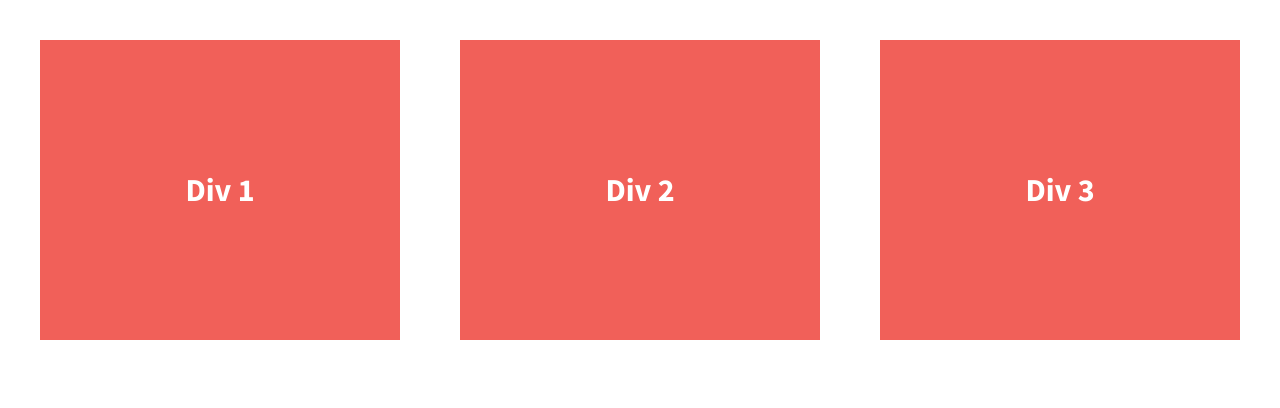
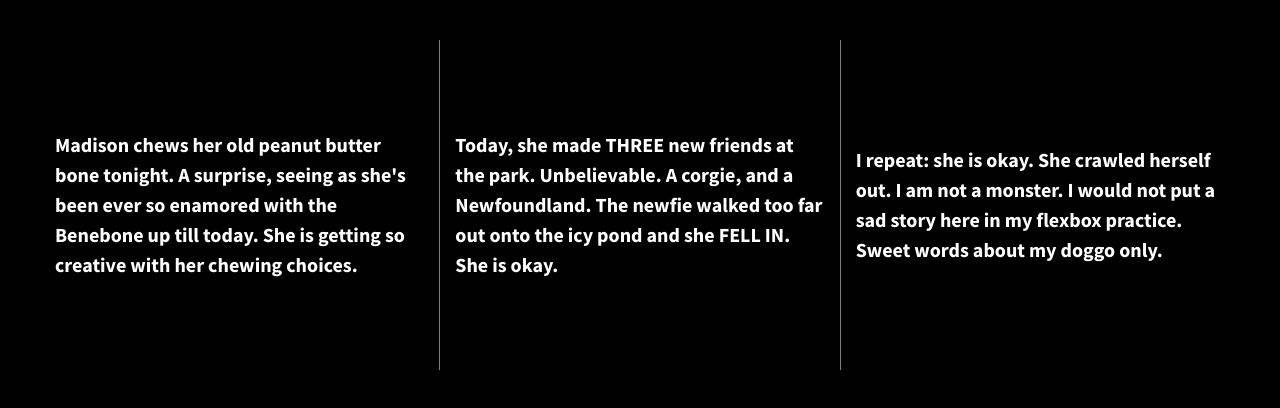
Before and after one commit to cheisentrout/divs-flexbox, a plain HTML site: page index.html in a window 1280 px wide. Drawn offline with nearby package versions, Linux system fonts and the light colour scheme.

Commit message:
Added div content and changed colors

```diff
--- a/css/main.css
+++ b/css/main.css
@@ -106,6 +106,7 @@ body {
   padding: 2em;
   font-size: 1.25em;
   height: 100%;
+  background-color: black;
 }
 
 .wrapper {
@@ -117,15 +118,21 @@ body {
 
 .div-1, .div-2, .div-3 {
   /*give the divs a width of 30%, add display:flex, set justify-content and align-items to center*/
-  color: #fff;
+  color: white;
   line-height: 1.5em;
-  font-size: 1.6em;
-  background-color: #f16059;
+  font-size: 1em;
+  background-color: black;
   height: 300px;
+  padding: 15px;
   display: flex;
-  width: 30%;
+  width: 33%;
   justify-content: center;
   align-items: center;
+}
+
+.div-2 {
+  border-left: 1px solid gray;
+  border-right: 1px solid gray;
 }
 
 
--- a/index.html
+++ b/index.html
@@ -23,13 +23,13 @@
 
         <section class="wrapper">
             <div class="div-1">
-                Div 1
+                <p>Madison chews her old peanut butter bone tonight. A surprise, seeing as she's been ever so enamored with the Benebone up till today. She is getting so creative with her chewing choices.
             </div>
             <div class="div-2">
-                Div 2
+                <p>Today, she made THREE new friends at the park. Unbelievable. A corgie, and a Newfoundland. The newfie walked too far out onto the icy pond and she FELL IN. She is okay.
             </div>
             <div class="div-3">
-                Div 3
+                <p>I repeat: she is okay. She crawled herself out. I am not a monster. I would not put a sad story here in my flexbox practice. Sweet words about my doggo only.
             </div>
         </section>
 
```
